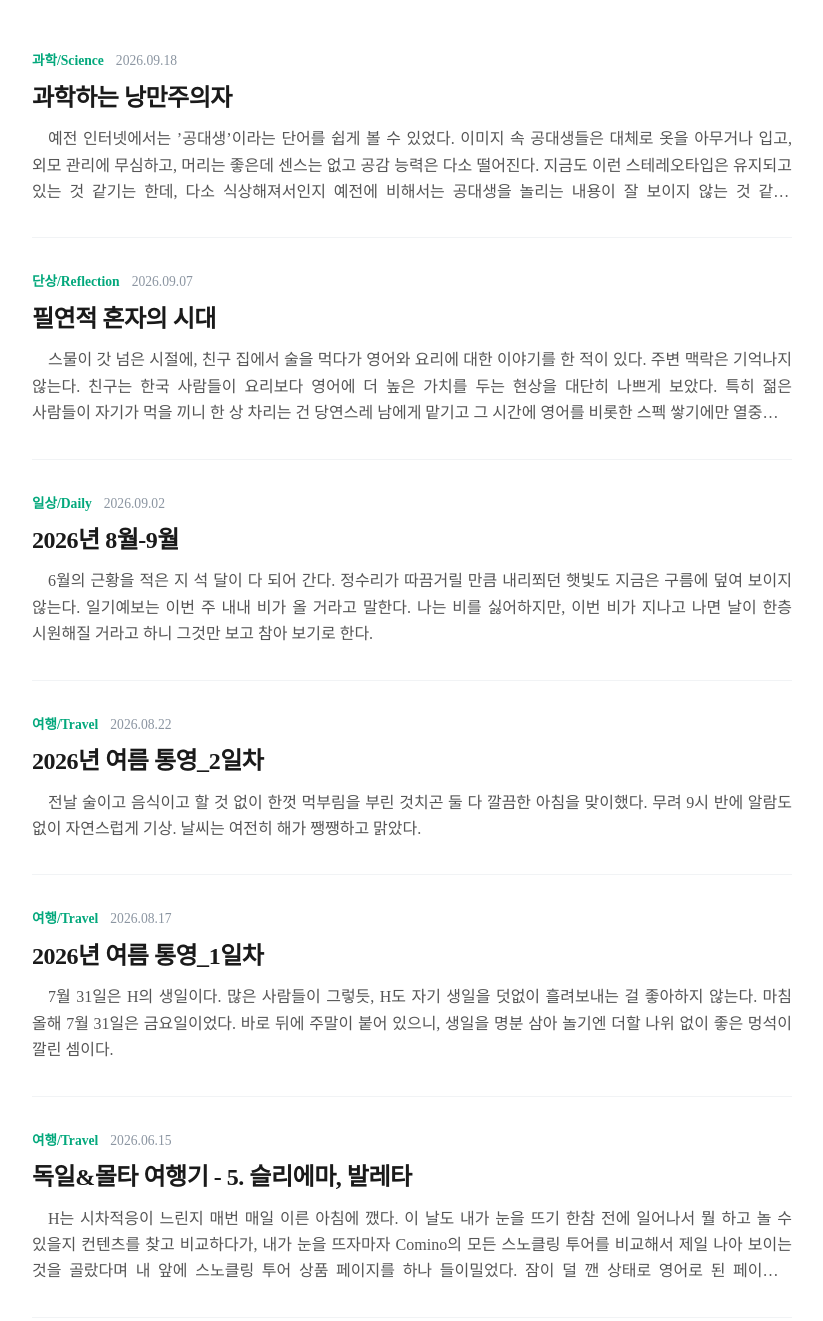
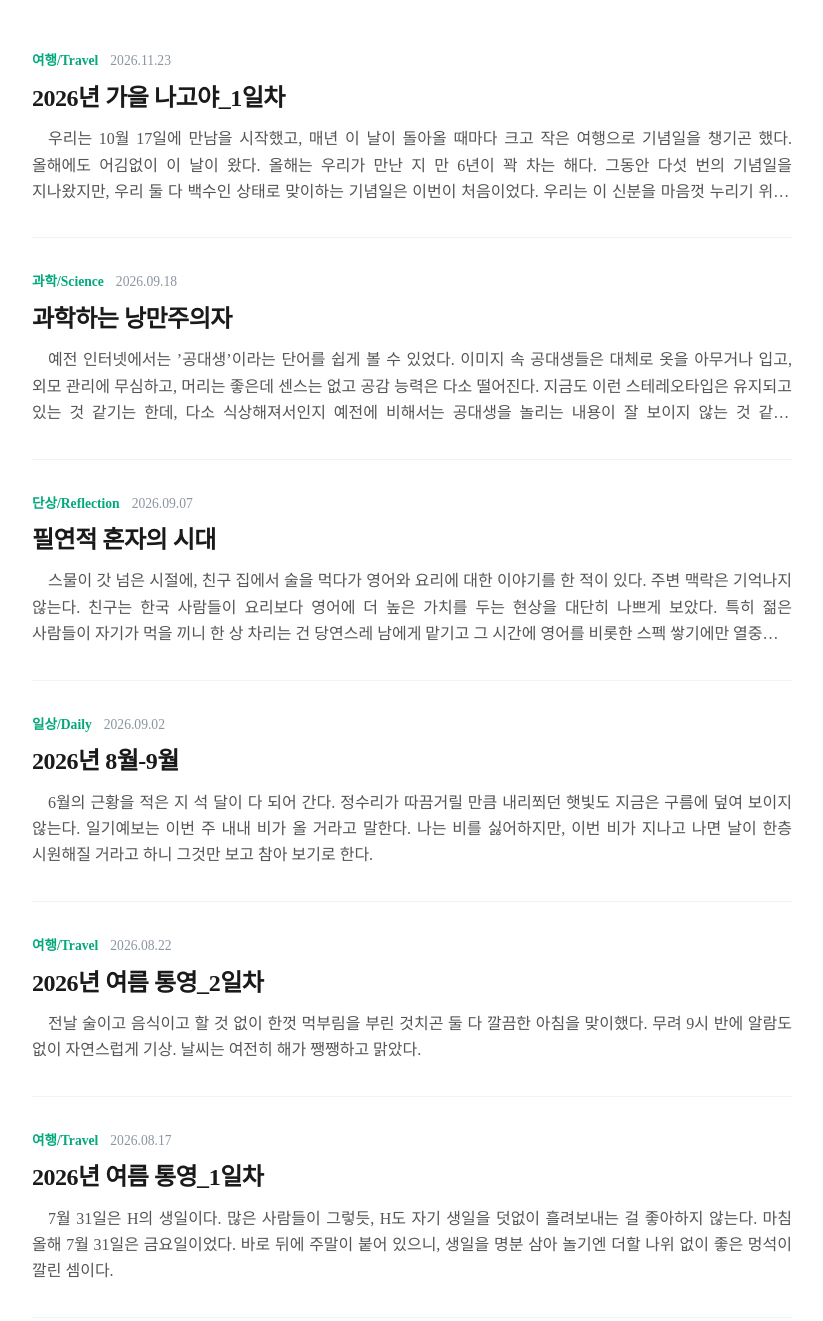
Before and after one commit to writer-seawater/writer-seawater.github.io, a plain HTML site: page index.html in a window 1280 px wide. Shown: the part 283-1604 px from the top of the page, without its empty margins (228-1051 px from the left). Drawn offline with Linux system fonts and the light colour scheme.

Commit message:
Add files via upload

```diff
--- a/index.html
+++ b/index.html
@@ -24,6 +24,26 @@
     <section id="recent-posts">
     <div class="feed-container">
 <!-- START-POST-LIST -->
+        <article class="post-item">
+            <a href="posts/travel/Nagoya - 1.html" class="post-link">
+
+                <div class="post-meta">
+                    <span class="post-category">여행/Travel</span>
+                    <span class="post-date">2026.11.23</span>
+                </div>
+
+                <h3 class="post-title">2026년 가을 나고야_1일차</h3>
+
+                <p class="post-summary">우리는 10월 17일에 만남을 시작했고, 매년 이 날이 돌아올 때마다
+    크고 작은 여행으로 기념일을 챙기곤 했다. 올해에도 어김없이 이 날이
+    왔다. 올해는 우리가 만난 지 만 6년이 꽉 차는 해다. 그동안 다섯 번의
+    기념일을 지나왔지만, 우리 둘 다 백수인 상태로 맞이하는 기념일은
+    이번이 처음이었다. 우리는 이 신분을 마음껏 누리기 위해, 기념일
+    당일이 토요일이었음에도 불구하고, 굳이 앞뒤의 평일을 포함시켜 4박
+    5일의 여행을 준비했다. 돈보다 더 중하다는 시간을 가지고 언제 또 이런
+    사치를 부려 보겠는가.</p>
+            </a>
+        </article>
         <article class="post-item">
             <a href="posts/science/NaturalScience.html" class="post-link">
 
@@ -113,29 +133,6 @@
     더할 나위 없이 좋은 멍석이 깔린 셈이다.</p>
             </a>
         </article>
-        <article class="post-item">
-            <a href="posts/travel/GermanAndMalta - 5.html" class="post-link">
-
-                <div class="post-meta">
-                    <span class="post-category">여행/Travel</span>
-                    <span class="post-date">2026.06.15</span>
-                </div>
-
-                <h3 class="post-title">독일&몰타 여행기 - 5. 슬리에마, 발레타</h3>
-
-                <p class="post-summary">H는 시차적응이 느린지 매번 매일 이른 아침에 깼다. 이 날도 내가
-    눈을 뜨기 한참 전에 일어나서 뭘 하고 놀 수 있을지 컨텐츠를 찾고
-    비교하다가, 내가 눈을 뜨자마자 Comino의 모든 스노클링 투어를
-    비교해서 제일 나아 보이는 것을 골랐다며 내 앞에 스노클링 투어 상품
-    페이지를 하나 들이밀었다. 잠이 덜 깬 상태로 영어로 된 페이지를
-    읽으려니 자세히 보기는 어려웠는데, 요약하자면 오전에 배를 타고
-    나가서 스노클링하기 좋은 장소 몇 군데를 돌아다니고, 중간에 배에서
-    식사와 간식과 술도 제공해 주는 6시간짜리 코스였다. 그야말로 지중해에
-    최적화된 투어 상품이다. 이럴 때 아니면 언제 해 보겠나 싶어서 곧바로
-    응했다. 남은 날짜가 10/2(월)와 10/6(금) 두 날이어서 10/6 금요일로
-    신청했다.</p>
-            </a>
-        </article>
 <!-- END-POST-LIST -->
 </div>
 </section>
```
Also changed, not shown: daily.html (+1 -1 lines), reflection.html (+1 -1 lines), science.html (+1 -1 lines), sitemap.xml (+9 -5 lines), travel.html (+2 -1 lines).
